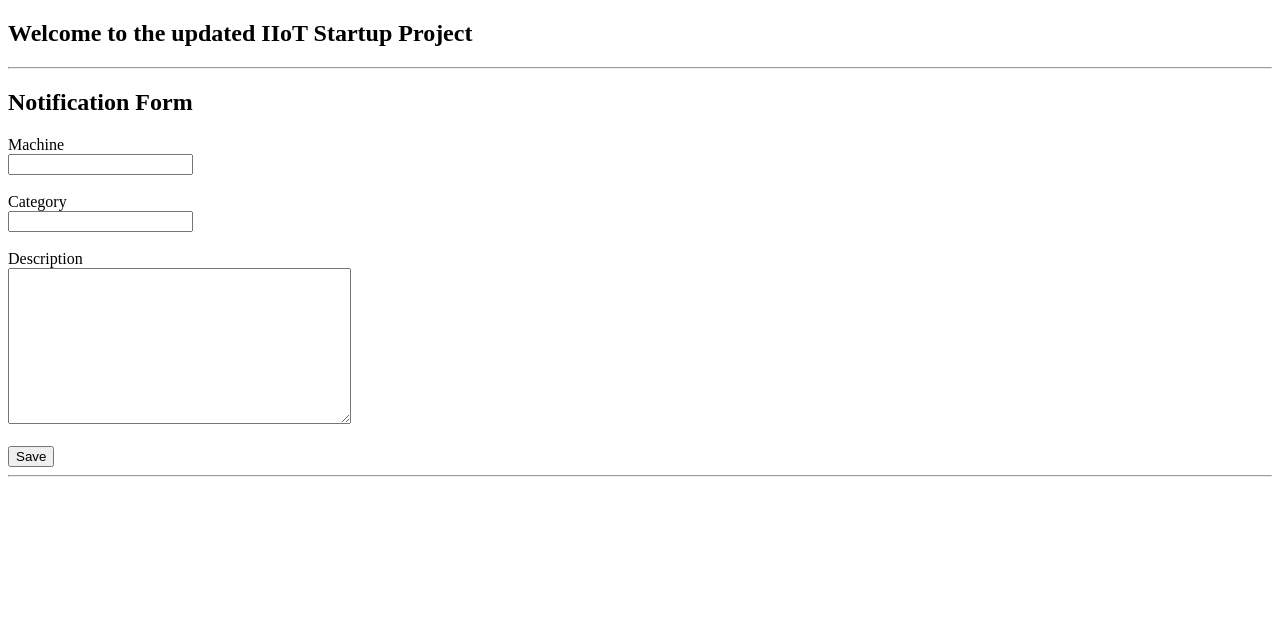
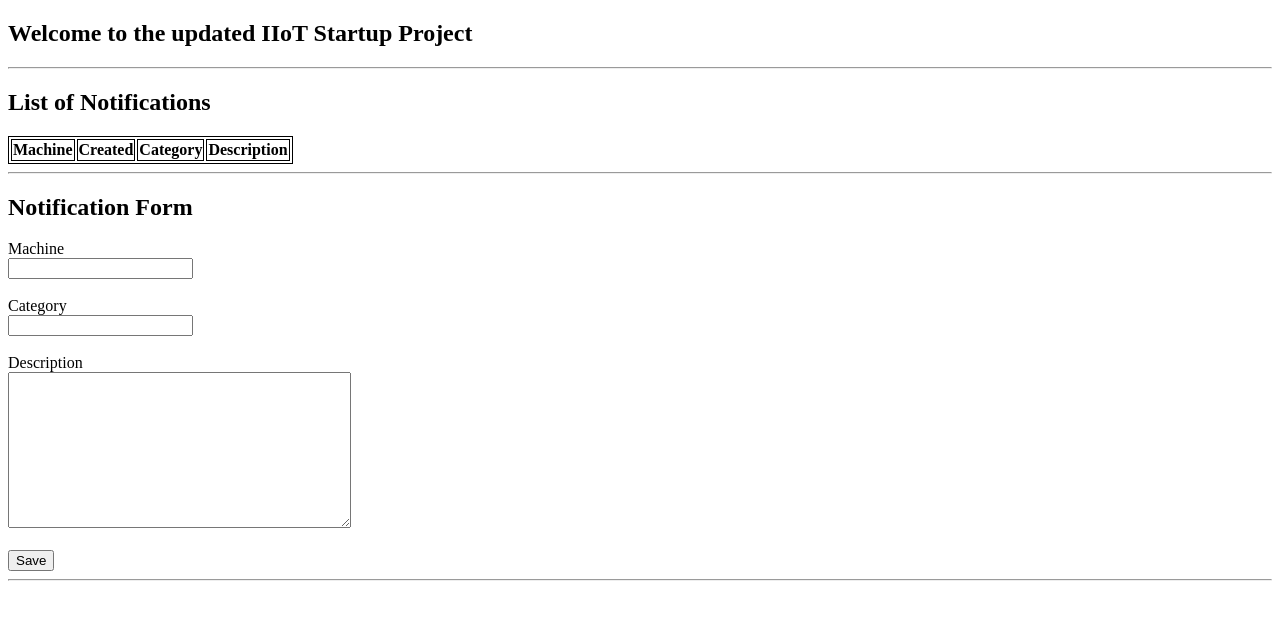
Before and after one commit to Sony1974/iiot_website, a Django app: page / in a window 1280 px wide. Shown: the top 620 px of the page. Run offline with Django 4.2, Linux system fonts and the light colour scheme; data that the repository does not hold is empty.

Commit message:
home.html updated with table and simple border

```diff
--- a/templates/home.html
+++ b/templates/home.html
@@ -5,12 +5,37 @@
     <meta http-equiv="X-UA-Compatible" content="IE=edge">
     <meta name="viewport" content="width=device-width, initial-scale=1.0">
     <title>Home</title>
+
+    <style>
+        table,
+        th,
+        td {
+            border: 1px solid black;
+        }
+        </style>
 </head>
 <body>
  <h2>Welcome to the updated IIoT Startup Project</h2>
- {%  for item in notif %}
-  {{item.machine}} - {{item.created}} - {{item.category}} - {{item.description}}<br>
- {% endfor %}
+<hr>
+<h2>List of Notifications</h2>
+<table>
+    <tr>
+        <th>Machine</th>
+        <th>Created</th>
+        <th>Category</th>
+        <th>Description</th>
+    </tr>
+    {%  for item in notif %}
+    <tr>
+
+        <td>{{item.machine}}</td>
+        <td>{{item.created}}</td>
+        <td>{{item.category}}</td>
+        <td>{{item.description}}</td>
+
+    </tr>
+    {% endfor %}
+</table>
 
 <hr>
  <h2>Notification Form</h2>
```
